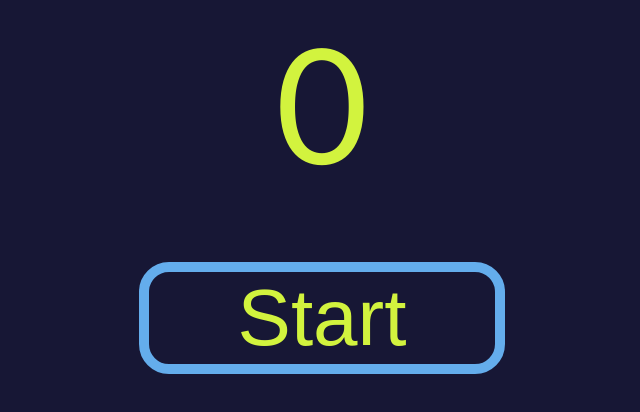
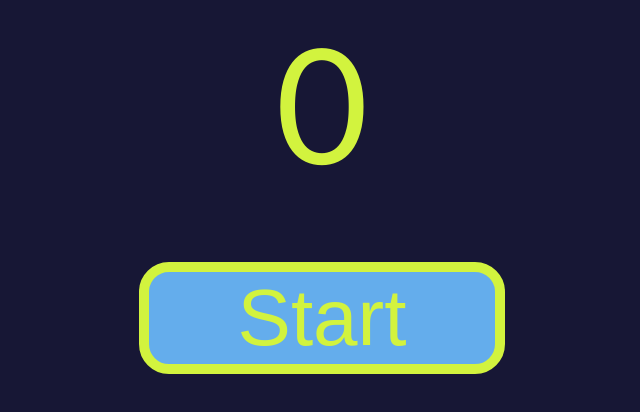
Before and after one commit to ariozone/stop-watch, a plain HTML site: page index.html in a window 1280 px wide. In both pictures the pointer is over the button "Start". Shown: the part 220-632 px from the top of the page, without its empty margins (318-958 px from the left). Drawn offline with Linux system fonts and the light colour scheme.

```diff
--- a/styles.css
+++ b/styles.css
@@ -2,8 +2,8 @@ body {
   font-family: Arial, Helvetica, sans-serif;
   background-color: rgb(23, 23, 53);
   color: rgb(100, 173, 236);
-  background-image: url();
   text-align: center;
+
 
 }
 .logo {
@@ -30,8 +30,10 @@ body {
   color: rgb(210, 243, 62);
   font-family: fantasy;
   position: relative;
+}
 
-
-
+.func:hover {
+  background-color: rgb(100, 173, 236);
+  border-color: rgb(210, 243, 62);
 
 }
```
